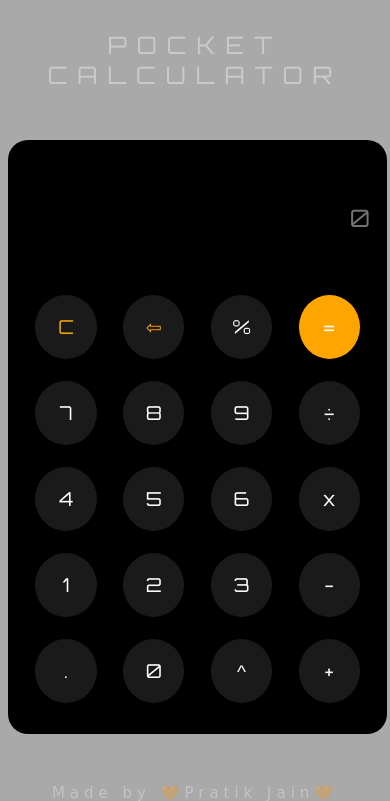
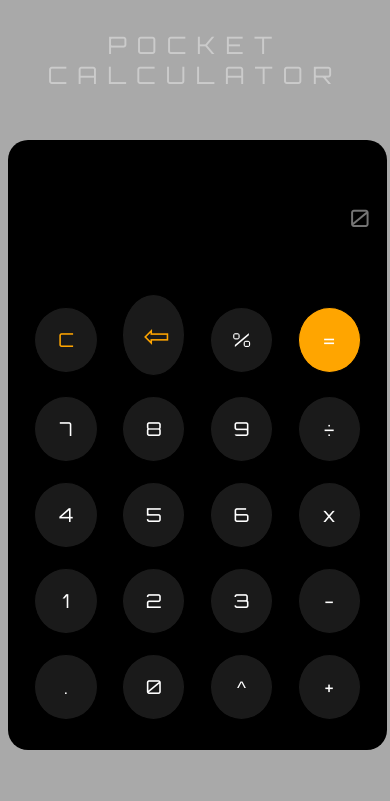
Before and after one commit to pratikpjain/calculator, a PHP site: page / in a window 390 px wide. Shown: the top 801 px of the page. Run offline with PHP 8.4, Linux system fonts and the light colour scheme.

Commit message:
Update style.css

```diff
--- a/style.css
+++ b/style.css
@@ -75,6 +75,9 @@ footer {
     cursor: pointer;
     font-size: 28px;
 }
+.back {
+    font-size : 38rem;
+}
 .equal {
     background-color: orange;
     color: white;
@@ -101,6 +104,9 @@ footer {
     .tag {
         font-size: 1.5rem;
     }
+    .back {
+    font-size : 2rem;
+    }
 }
 @media only screen and (max-width : 384px) {
     .calculator {
@@ -121,6 +127,9 @@ footer {
         border-radius: 50%;
         margin: 9px;
     }
+    .back {
+    font-size : 2rem;
+    }
     .tag {
         font-size: 1.3rem;
     }
```
